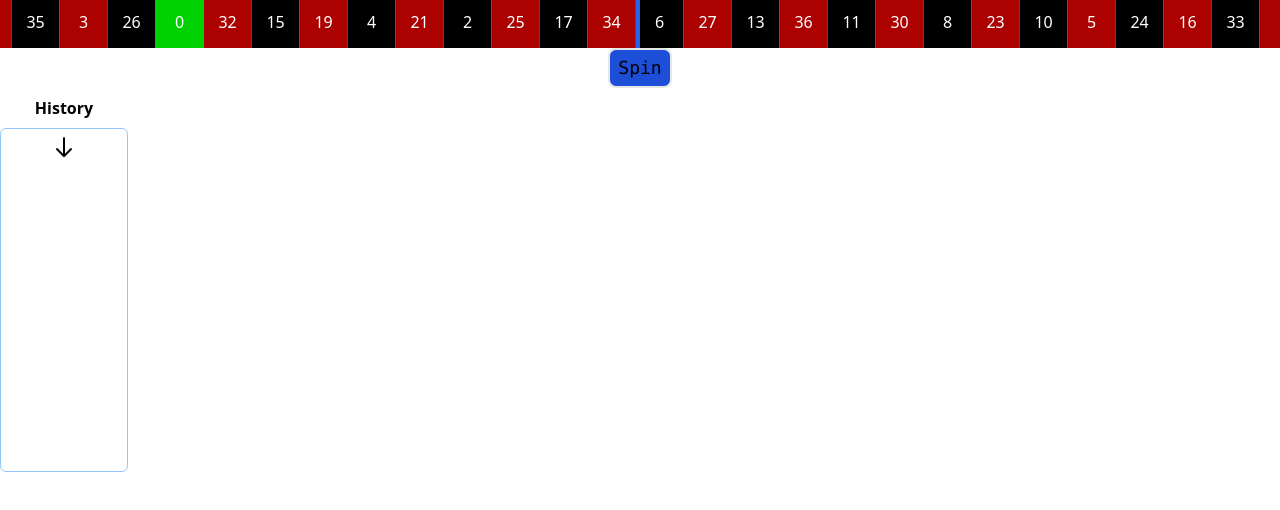
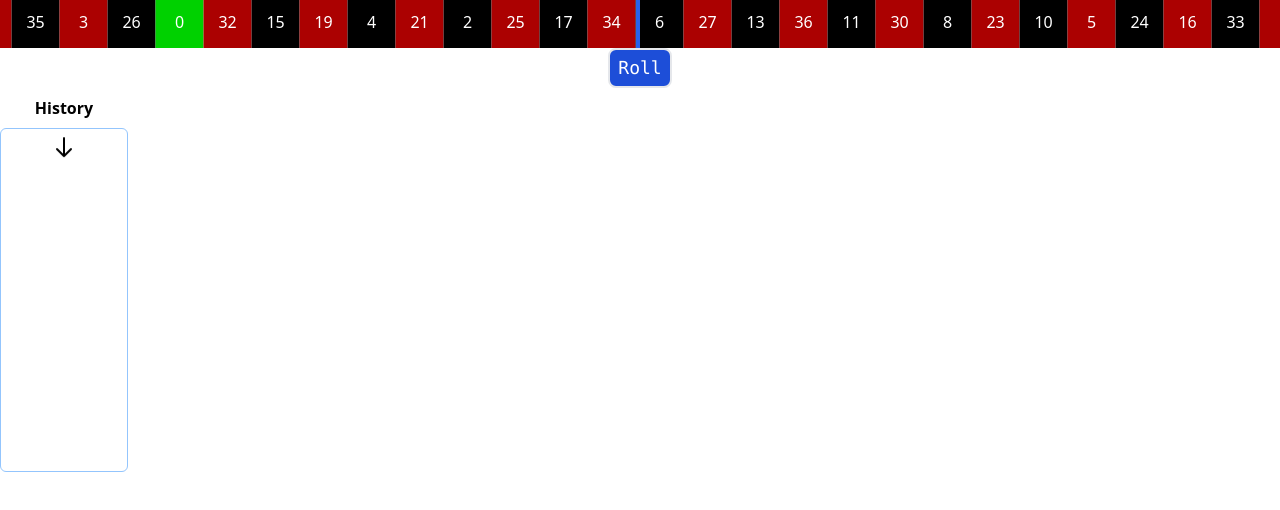
Before and after one commit to johannes67890/Roulette, a React (Create React App) app: page / in a window 1280 px wide. Shown: the top 510 px of the page. Built offline with nearby package versions, Linux system fonts and the light colour scheme.

Commit message:
Minor style changes

```diff
--- a/src/components/History.tsx
+++ b/src/components/History.tsx
@@ -30,7 +30,7 @@ const History: FC<{ result: TileType | undefined }> = ({ result }) => {
         {history.map((value, key) => {
           return (
             <li
-              className={`bg-${value.color} border-b text-center rounded mx-0.5`}
+              className={`bg-${value.color} border-b text-center rounded mx-0.5 mb-px`}
               key={key}
             >
               <span className="text-white">{value.val} </span>
--- a/src/components/Wheel.tsx
+++ b/src/components/Wheel.tsx
@@ -39,7 +39,7 @@ const Wheel: FC<{
             WinningNumAnimation();
             CusorAnimation(setIsSpin);
           }}
-          className="flex mx-auto px-2 py-1 border-2 bg-blue-700 rounded-lg hover:bg-blue-400"
+          className="flex mx-auto px-2 py-1 border-2 text-white bg-blue-700 rounded-lg hover:bg-blue-400"
         >
           {IsSpin === true ? (
             <svg
@@ -63,7 +63,7 @@ const Wheel: FC<{
               ></path>
             </svg>
           ) : null}
-          <span className="font-mono text-lg">Spin</span>
+          <span className="font-mono text-lg">Roll</span>
         </button>
       </div>
     </>
--- a/src/components/Winner.tsx
+++ b/src/components/Winner.tsx
@@ -9,9 +9,10 @@ const Winner: FC<{ result: TileType | undefined }> = ({ result }) => {
           id="winner"
           className={`animate-winner absolute ml-96 top-48 overflow-hidden bg-${result.color} border-2 border-blue-300 rounded-md`}
         >
-          <h1 className="flex text-3xl text-white font-bold justify-center items-center top-1/2">
-            {result.val}
-          </h1>
+          <main className="flex whitespace-nowrap gap-2 flex-col justify-center items-center text-white">
+            <h1 className="text-lg">The Winning number is </h1>
+            <span className="text-3xl font-bold top-1/2">{result.val}</span>
+          </main>
         </div>
       ) : null}
     </>
--- a/src/logic/Animations.tsx
+++ b/src/logic/Animations.tsx
@@ -3,7 +3,7 @@ import $ from "jquery";
 
 let resultIndex: number;
 const spinTime: number = 7500; //default: 7500
-const intermissionTime: number = 9500; // default: 9500
+const intermissionTime: number = 1000; // default: 9500
 const CursorDisabledTime: number = 12000; // default: 12000
 
 export function Spin(
```
